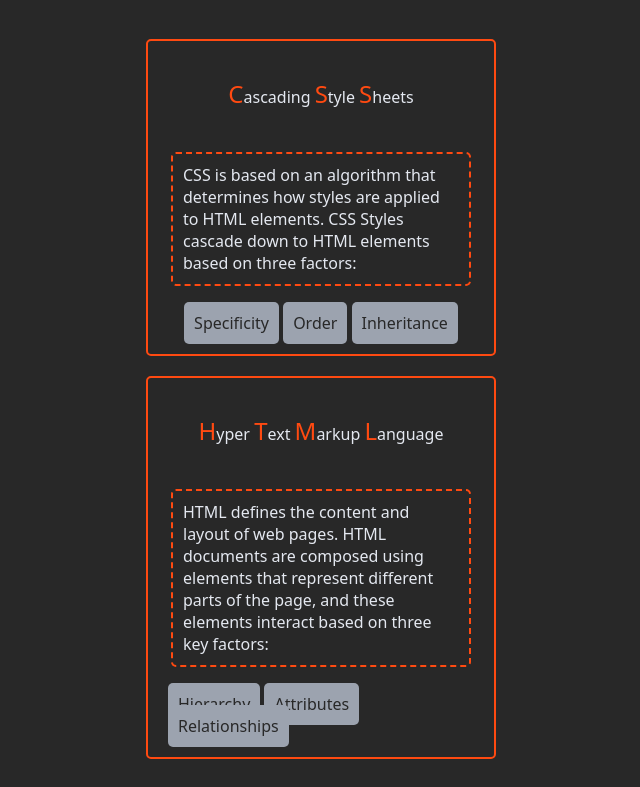
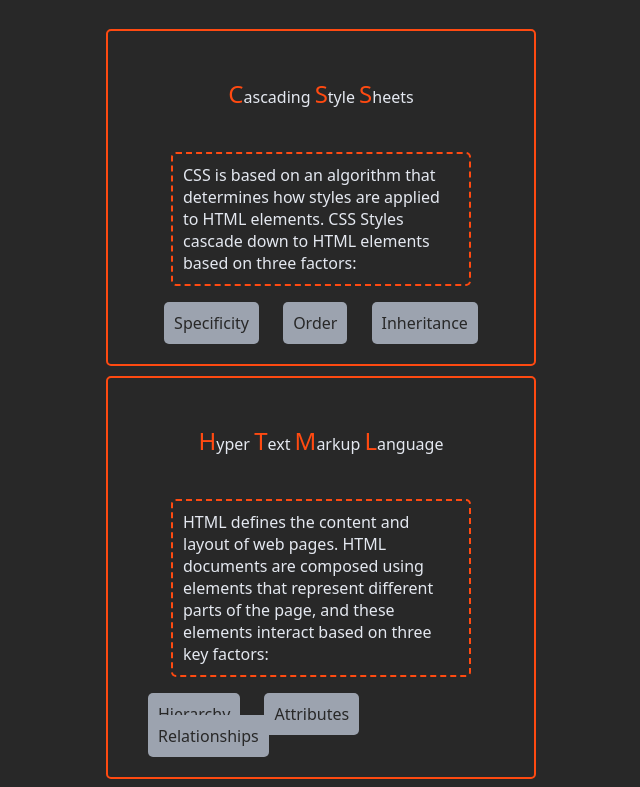
Before and after one commit to neuefische-web-demos/hh-web-24-3-css-structure, a website: page index.html in a window 1280 px wide. Shown: the part 75-862 px from the top of the page, without its empty margins (319-959 px from the left). Drawn offline with Linux system fonts and the light colour scheme.

Commit message:
Add end-version

```diff
--- /dev/null
+++ b/components/card.css
@@ -0,0 +1,26 @@
+.card {
+  padding: 30px;
+  border-radius: 5px;
+  border: solid 2px var(--primary-color);
+  width: 430px;
+}
+
+.highlight {
+  color: var(--primary-color);
+  font-size: 1.5rem;
+}
+
+.definition {
+  max-width: 300px;
+  border: dashed 2px var(--primary-color);
+  border-radius: 5px;
+  padding: 10px;
+}
+
+.tag {
+  background-color: var(--tertiary-color);
+  color: var(--background-color);
+  padding: 10px;
+  margin: 10px;
+  border-radius: 5px;
+}
--- /dev/null
+++ b/css/global.css
@@ -0,0 +1,31 @@
+*,
+*::before,
+*::after {
+  box-sizing: border-box;
+}
+
+:root {
+  --primary-color: #ff4a11;
+  --secondary-color: #e4e8f0;
+  --tertiary-color: #9ca3af;
+  --background-color: #282828;
+}
+
+body {
+  font-family: system-ui;
+  color: var(--secondary-color) /*red*/;
+  background-color: var(--background-color);
+}
+
+h1 {
+  color: var(--primary-color);
+}
+
+.flex {
+  display: flex;
+  flex-wrap: wrap;
+  gap: 10px;
+  justify-content: center;
+  align-items: center;
+  flex-direction: column;
+}
--- a/css/styles.css
+++ b/css/styles.css
@@ -1,53 +1,15 @@
-*,
-*::before,
-*::after {
-  box-sizing: border-box;
-}
+@import "global.css";
+@import "../components/card.css";
 
-body {
-  font-family: system-ui;
-  color: #e4e8f0;
-  background-color: #282828;
-  display: flex;
-  flex-wrap: wrap;
-  gap: 20px;
-  justify-content: center;
-  align-items: center;
-  flex-direction: column;
-}
+/*
+CSS - Cascading Style Sheets
 
-h1 {
-  color: #ff4a11;
-}
+- Specificity - Spezifität
+- Order - Reihenfolge
+- Inheritance - Vererbung
 
-.card {
-  padding: 20px;
-  border-radius: 5px;
-  border: solid 2px #ff4a11;
-  width: 350px;
-  display: flex;
-  flex-wrap: wrap;
-  gap: 10px;
-  justify-content: center;
-  align-items: center;
-  flex-direction: column;
-}
+D.R.Y. - Don't repeat yourself
+BEM - Naming Pattern for CSS
 
-.highlight {
-  color: #ff4a11;
-  font-size: 1.5rem;
-}
-
-.definition {
-  max-width: 300px;
-  border: dashed 2px #ff4a11;
-  border-radius: 5px;
-  padding: 10px;
-}
-
-.tag {
-  background-color: #9ca3af;
-  color: #282828;
-  padding: 10px;
-  border-radius: 5px;
-}
+CSS Variables - Custom Properties
+*/
--- a/index.html
+++ b/index.html
@@ -2,25 +2,20 @@
 <html lang="en">
   <head>
     <meta charset="utf-8" />
-    <meta
-      name="viewport"
-      content="width=device-width, initial-scale=1, shrink-to-fit=no"
-    />
-    <title>css-structure: demo-start</title>
+    <meta name="viewport" content="width=device-width, initial-scale=1, shrink-to-fit=no" />
+    <title>css-structure: demo-end</title>
     <link rel="stylesheet" href="./css/styles.css" />
   </head>
-  <body>
+  <body class="flex">
     <h1 class="title" id="headline">CSS Structure Demo</h1>
-    <section class="card">
+    <section class="card flex">
       <p>
-        <span class="highlight">C</span>ascading
-        <span class="highlight">S</span>tyle
+        <span class="highlight">C</span>ascading <span class="highlight">S</span>tyle
         <span class="highlight">S</span>heets
       </p>
       <p class="definition">
-        CSS is based on an algorithm that determines how styles are applied to
-        HTML elements. CSS Styles cascade down to HTML elements based on three
-        factors:
+        CSS is based on an algorithm that determines how styles are applied to HTML elements. CSS
+        Styles cascade down to HTML elements based on three factors:
       </p>
       <div>
         <span class="tag">Specificity</span>
@@ -28,16 +23,15 @@
         <span class="tag">Inheritance</span>
       </div>
     </section>
-    <section class="card">
+    <section class="card flex">
       <p>
         <span class="highlight">H</span>yper <span class="highlight">T</span>ext
-        <span class="highlight">M</span>arkup
-        <span class="highlight">L</span>anguage
+        <span class="highlight">M</span>arkup <span class="highlight">L</span>anguage
       </p>
       <p class="definition">
-        HTML defines the content and layout of web pages. HTML documents are
-        composed using elements that represent different parts of the page, and
-        these elements interact based on three key factors:
+        HTML defines the content and layout of web pages. HTML documents are composed using elements
+        that represent different parts of the page, and these elements interact based on three key
+        factors:
       </p>
       <div>
         <span class="tag">Hierarchy</span>
```
